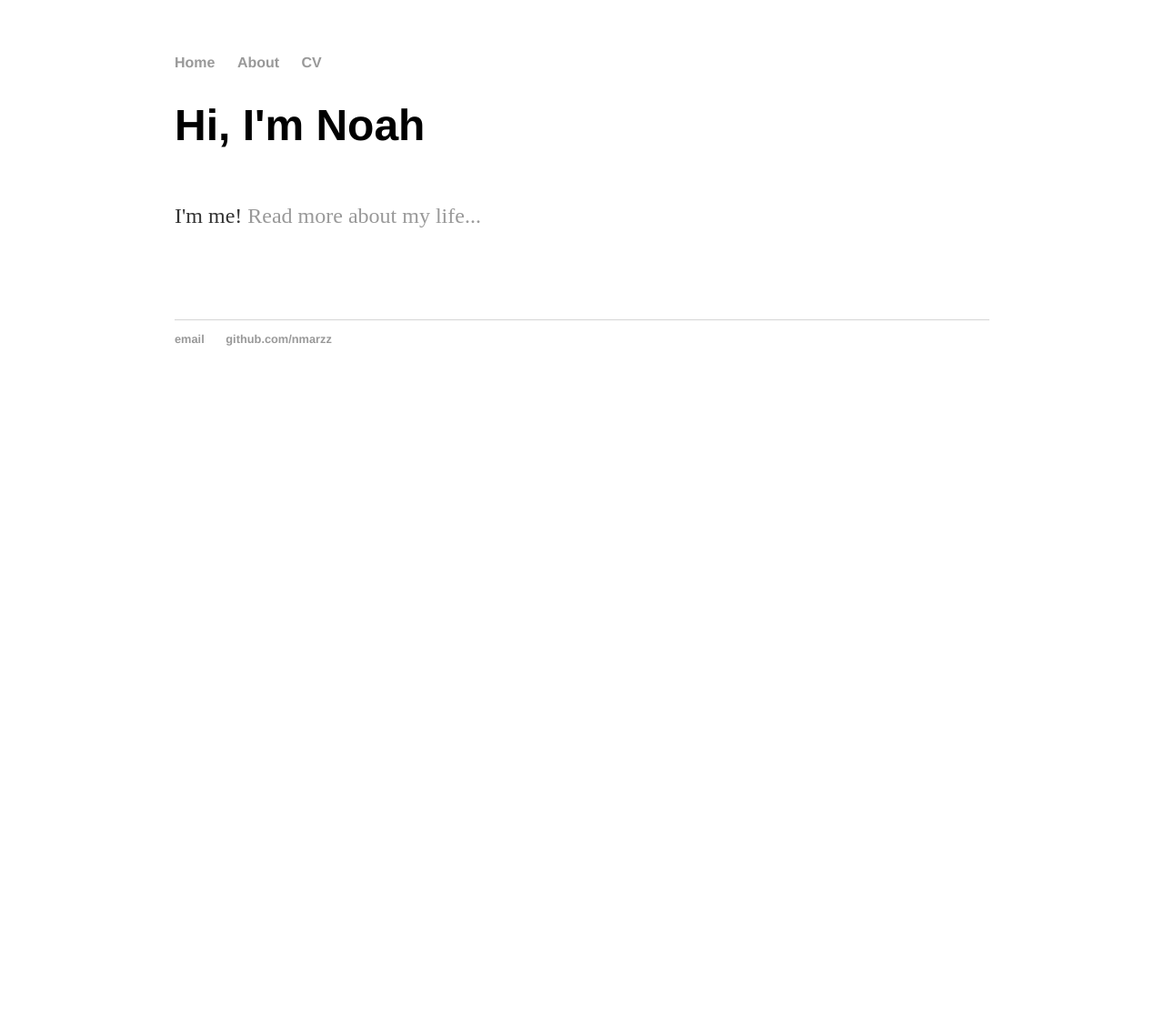
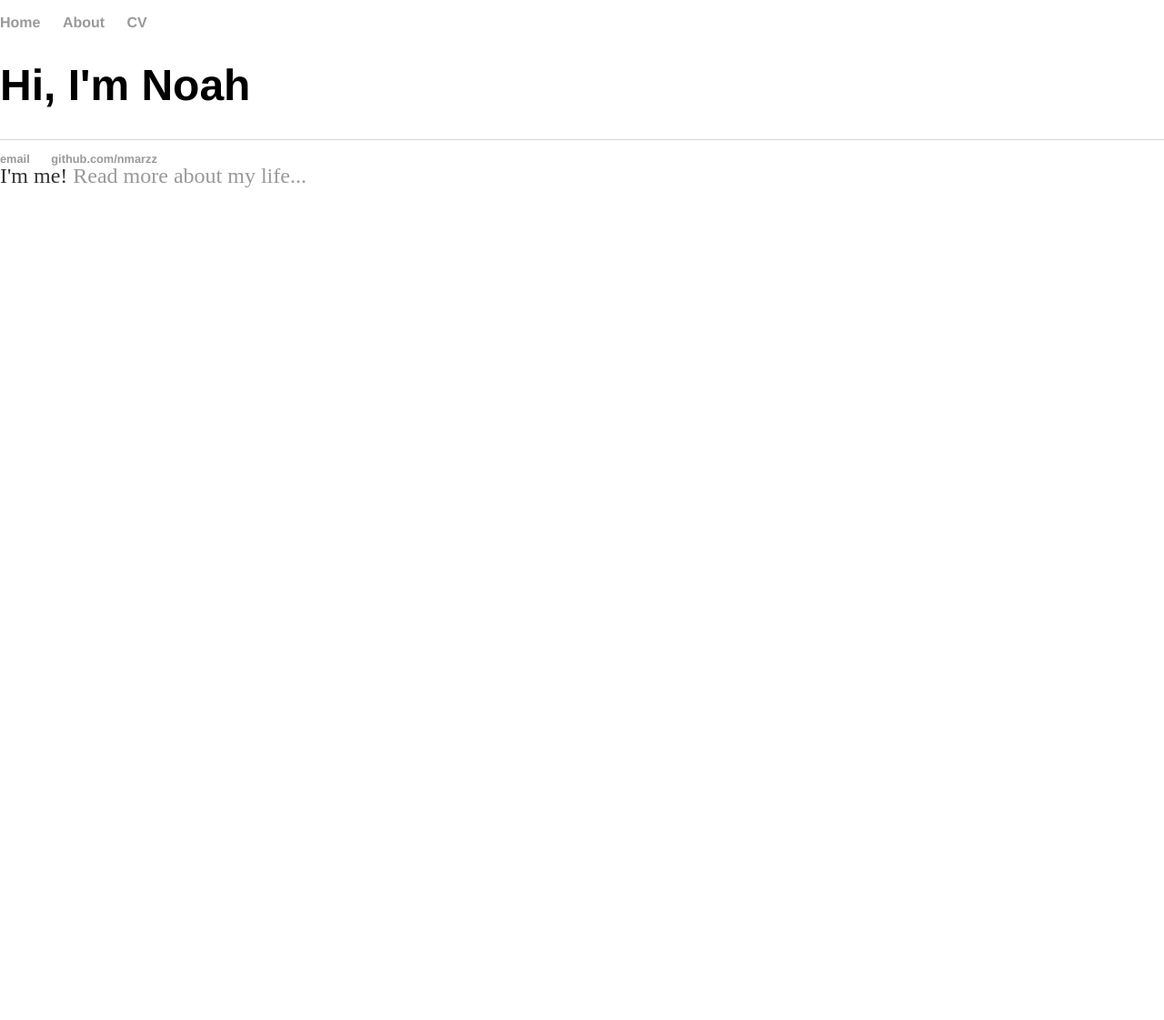
Before and after one commit to nmarzz/nmarzz.github.io, a Jekyll site: the page built from index.html, in a window 1280 px wide. Shown: the whole page at 91% size. Built offline with Jekyll 4.4.1, drawn with Linux system fonts in a browser that asks for light colours; after the commit the page ends 1077 px from its top, so only the background shows below that.

Commit message:
updates to index

```diff
--- a/css/main.css
+++ b/css/main.css
@@ -1,6 +1,10 @@
 body {
-    margin: 60px auto;
-    width: 70%;
+    width: 100%;
+    height: 100%;
+    margin: 0px;
+    border: 0;
+    overflow: hidden; /*  Disable scrollbars */
+    display: block;  /* No floating content on sides */
 }
 nav ul, footer ul {
     font-family:'Helvetica', 'Arial', 'Sans-Serif';
--- a/index.html
+++ b/index.html
@@ -12,6 +12,6 @@
 </div><!-- /.blurb -->
 
 
-  <canvas id="myCanvas">
+  <canvas id="myCanvas" style= "position:absolute; left:0px; top:0px;">
   </canvas>
 </body>
```
